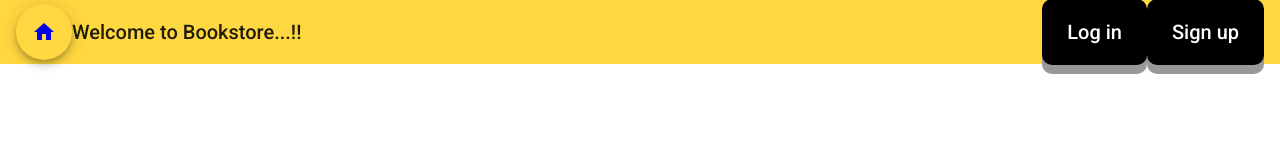
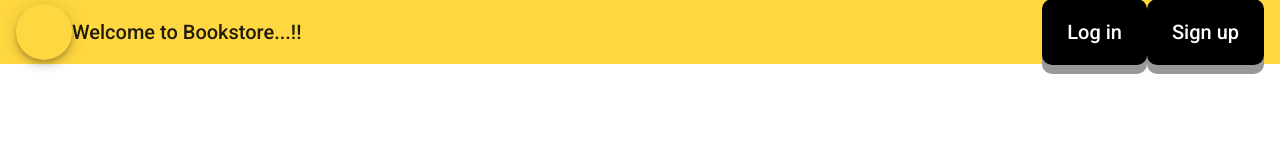
Before and after one commit to imjayeshr/webapp, an Angular app in the folder ui/: page / in a window 1280 px wide. Shown: the top 160 px of the page. Built offline with nearby package versions, Linux system fonts and the light colour scheme.

Commit message:
Adding files

```diff
--- a/ui/src/app/menu/menu.component.html
+++ b/ui/src/app/menu/menu.component.html
@@ -2,7 +2,7 @@
 
 
         <button mat-fab color="accent" aria-label="Example icon button with a home icon">
-          <a [routerLink] = "['/books']"><mat-icon>home</mat-icon></a>
+      <!--    <a [routerLink] = "['/books']"><mat-icon>home</mat-icon></a> -->
         </button>
     <span>Welcome to Bookstore...!!</span>
     <span class="example-spacer"></span>
```
Also changed, not shown: 1 other file (tests, documents, lock files or other folders).
